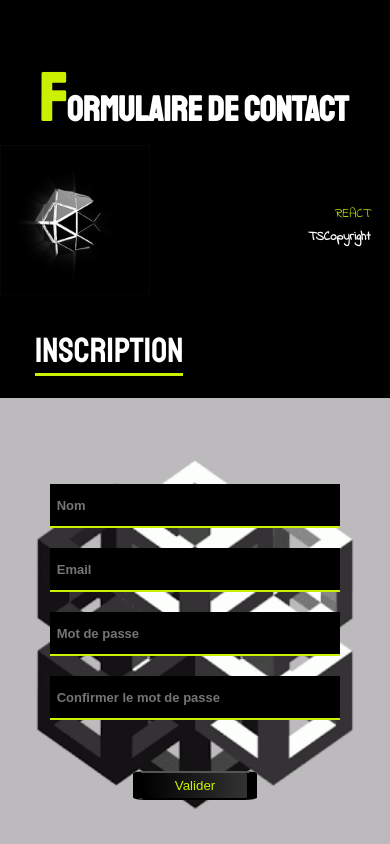
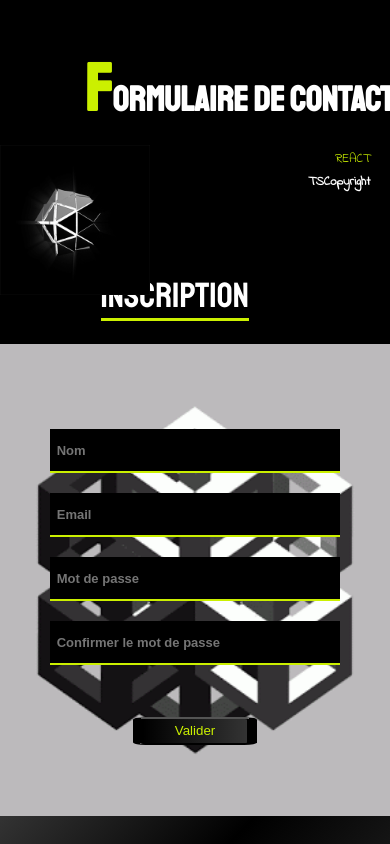
Before and after one commit to TSC223/SimpleForm, a React (Create React App) app: page / in a window 390 px wide. Shown: the top 844 px of the page. Built offline with nearby package versions, Linux system fonts and the light colour scheme.

Commit message:
mediaquery8

```diff
--- a/src/App.css
+++ b/src/App.css
@@ -165,8 +165,7 @@ input:focus {
   .title {
     font-size: 40px;
     color: white;
-    margin-left: -20%;
-    text-align: left;
+    padding-left: 8%;
   }
   .title h1 {
     position: relative;
@@ -174,7 +173,7 @@ input:focus {
     font-size: 50px;
     top: 0;
     right: 0;
-    text-align: left;
+    text-align: center;
   }
   .zoneLOGO {
     display: none;
```
